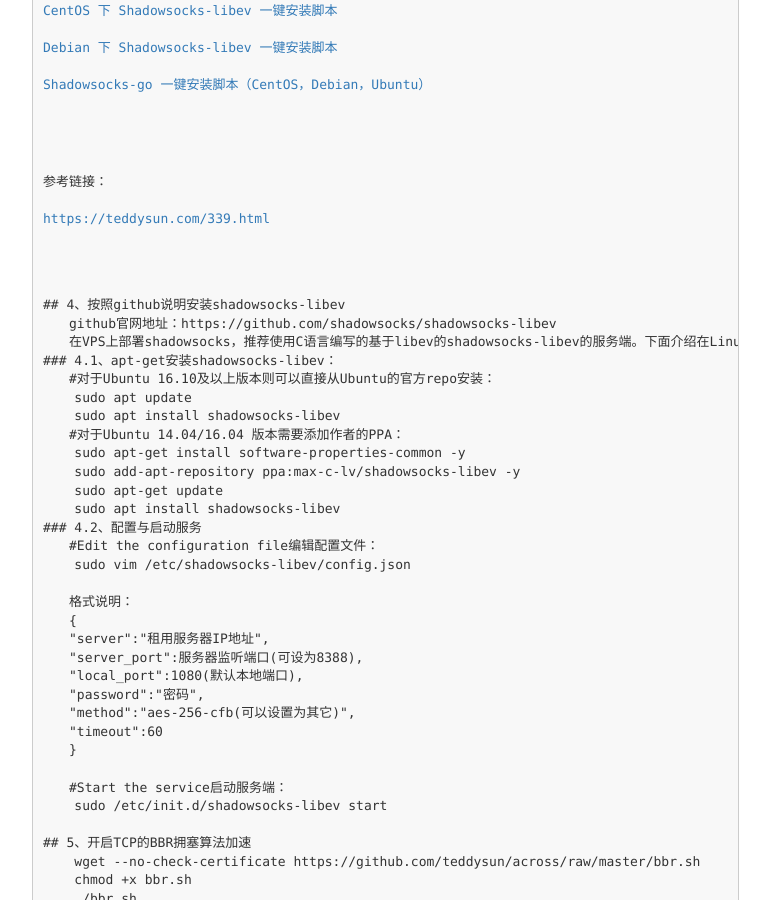
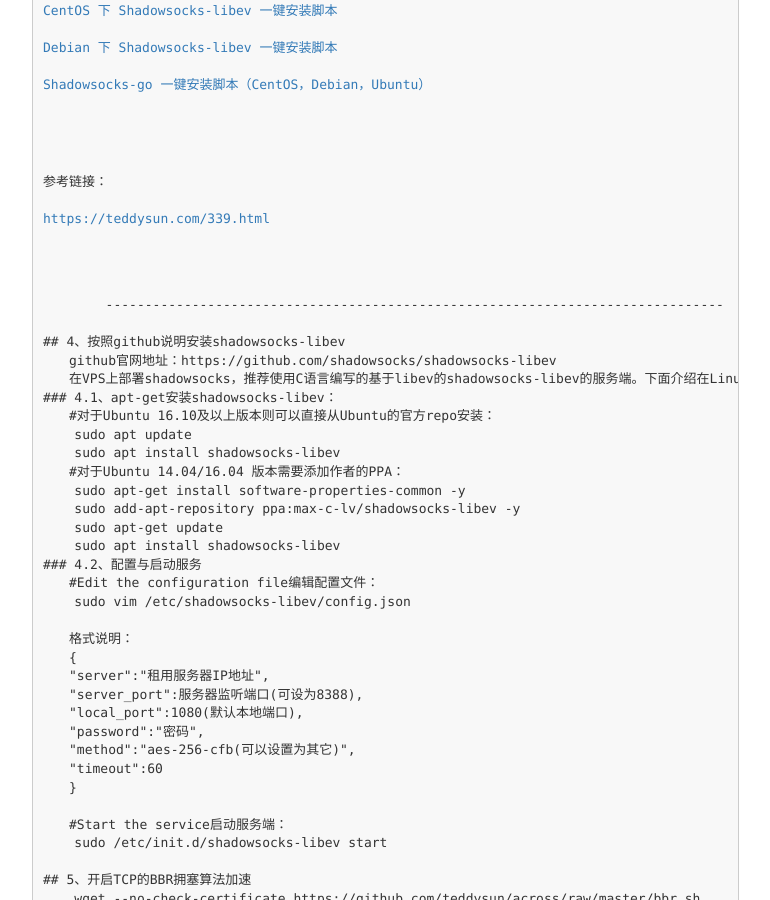
Before and after one commit to ARTAvrilLavigne/ARTAvrilLavigne.github.io, a Jekyll site: the page built from _posts/2017-10-31-shadowsocks.markdown, in a window 1280 px wide and 900 px high, scrolled down 3351 px. Shown: the whole window, without its empty margins (233-1003 px from the left). Built offline with Jekyll 4.4.1, drawn with Linux system fonts in a browser that asks for light colours; nearby versions of some CDN libraries; comment, search, counter and statistics services are not loaded.

Commit message:
Update 2017-10-31-shadowsocks.markdown

```diff
--- a/_posts/2017-10-31-shadowsocks.markdown
+++ b/_posts/2017-10-31-shadowsocks.markdown
@@ -101,6 +101,7 @@
 <p>参考链接：<br />
 <a href="https://teddysun.com/339.html">https://teddysun.com/339.html</a></p>
 
+        -------------------------------------------------------------------------------<br>
 ## 4、按照github说明安装shadowsocks-libev
 　　github官网地址：https://github.com/shadowsocks/shadowsocks-libev
 　　在VPS上部署shadowsocks，推荐使用C语言编写的基于libev的shadowsocks-libev的服务端。下面介绍在Linux系统的VPS上安装并配置的方法。由于shadowsocks-libev变动频繁，请以shadowsocks-libev的Github页面的readme为准。
```
